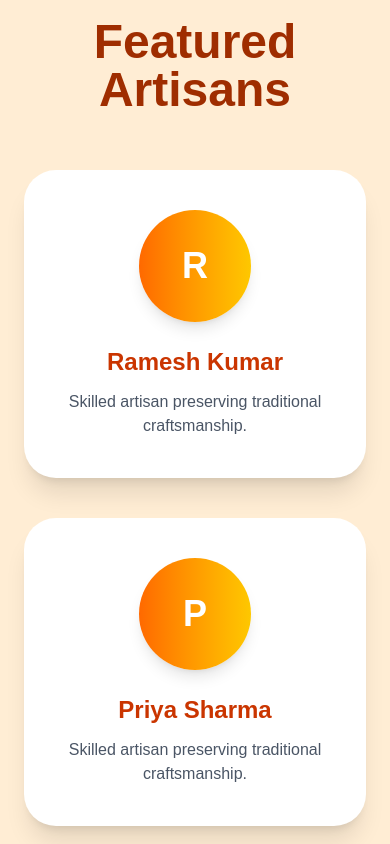
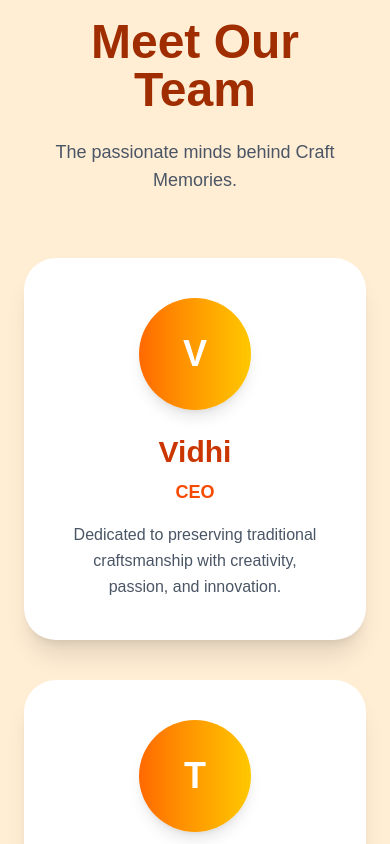
Before and after one commit to akshit1727/craft-memories, a Next.js app: page / in a window 390 px wide. Shown: the part 8240-9084 px from the top of the page. Built offline with nearby package versions, Linux system fonts and the light colour scheme.

Commit message:
updated team members

```diff
--- a/app/page.tsx
+++ b/app/page.tsx
@@ -4,77 +4,110 @@ export default function CraftMemoriesWebsite() {
       title: "Metal Casting",
       image:
         "https://images.unsplash.com/photo-1517048676732-d65bc937f952?q=80&w=1200&auto=format&fit=crop",
-      description: "Traditional handcrafted metal masterpieces made with timeless techniques.",
+      description:
+        "Traditional handcrafted metal masterpieces made with timeless techniques.",
     },
     {
       title: "Paintings",
       image:
         "https://images.unsplash.com/photo-1460661419201-fd4cecdf8a8b?q=80&w=1200&auto=format&fit=crop",
-      description: "Beautiful paintings inspired by Indian heritage and creativity.",
+      description:
+        "Beautiful paintings inspired by Indian heritage and creativity.",
     },
     {
       title: "Tribal Jewellery",
       image:
         "https://images.unsplash.com/photo-1617038220319-276d3cfab638?q=80&w=1200&auto=format&fit=crop",
-      description: "Authentic tribal jewellery crafted with elegance and culture.",
+      description:
+        "Authentic tribal jewellery crafted with elegance and culture.",
     },
     {
       title: "Bamboo Craft",
       image:
         "https://images.unsplash.com/photo-1505693416388-ac5ce068fe85?q=80&w=1200&auto=format&fit=crop",
-      description: "Eco-friendly bamboo creations made by skilled artisans.",
+      description:
+        "Eco-friendly bamboo creations made by skilled artisans.",
     },
     {
       title: "Stone Carving",
       image:
         "https://images.unsplash.com/photo-1518998053901-5348d3961a04?q=80&w=1200&auto=format&fit=crop",
-      description: "Detailed stone carvings reflecting ancient artistic traditions.",
+      description:
+        "Detailed stone carvings reflecting ancient artistic traditions.",
     },
     {
       title: "Embroidery Sarees",
       image:
         "https://images.unsplash.com/photo-1610030469983-98e550d6193c?q=80&w=1200&auto=format&fit=crop",
-      description: "Elegant embroidered sarees woven with beauty and heritage.",
+      description:
+        "Elegant embroidered sarees woven with beauty and heritage.",
     },
     {
       title: "Pottery",
       image:
         "https://images.unsplash.com/photo-1517685352821-92cf88aee5a5?q=80&w=1200&auto=format&fit=crop",
-      description: "Handmade clay pottery crafted with passion and precision.",
+      description:
+        "Handmade clay pottery crafted with passion and precision.",
     },
     {
       title: "Paper Mache",
       image:
         "https://images.unsplash.com/photo-1516321318423-f06f85e504b3?q=80&w=1200&auto=format&fit=crop",
-      description: "Creative paper mache art full of vibrant colors and imagination.",
+      description:
+        "Creative paper mache art full of vibrant colors and imagination.",
     },
     {
       title: "Sandalwood Art",
       image:
         "https://images.unsplash.com/photo-1506744038136-46273834b3fb?q=80&w=1200&auto=format&fit=crop",
-      description: "Luxury sandalwood carvings admired for beauty and fragrance.",
+      description:
+        "Luxury sandalwood carvings admired for beauty and fragrance.",
     },
   ];
 
   const testimonials = [
     {
       name: "Meera Singh",
-      text: "Absolutely beautiful handmade products with amazing craftsmanship!",
+      text:
+        "Absolutely beautiful handmade products with amazing craftsmanship!",
     },
     {
       name: "Aarav Malhotra",
-      text: "Loved the detailing and authentic handcrafted designs.",
+      text:
+        "Loved the detailing and authentic handcrafted designs.",
     },
     {
       name: "Riya Kapoor",
-      text: "One of the best traditional art collections I’ve ever seen.",
+      text:
+        "One of the best traditional art collections I’ve ever seen.",
     },
   ];
 
-  const artisans = [
-    "Ramesh Kumar",
-    "Priya Sharma",
-    "Kavita Joshi",
+  const teamMembers = [
+    {
+      role: "CEO",
+      name: "Vidhi",
+    },
+    {
+      role: "Marketing Head",
+      name: "Tanishka",
+    },
+    {
+      role: "R&D Head",
+      name: "Anchal",
+    },
+    {
+      role: "Design Head",
+      name: "Anshu",
+    },
+    {
+      role: "Finance Head",
+      name: "Hanu",
+    },
+    {
+      role: "Sales & Logistics Head",
+      name: "Sheetal",
+    },
   ];
 
   return (
@@ -91,6 +124,7 @@ export default function CraftMemoriesWebsite() {
               <h1 className="text-3xl font-extrabold text-orange-700">
                 Craft Memories
               </h1>
+
               <p className="text-sm text-gray-600">
                 Crafting Culture Into Timeless Memories
               </p>
@@ -101,12 +135,15 @@ export default function CraftMemoriesWebsite() {
             <a href="#collections" className="hover:text-orange-600 transition">
               Collections
             </a>
+
             <a href="#about" className="hover:text-orange-600 transition">
               About
             </a>
-            <a href="#artisans" className="hover:text-orange-600 transition">
-              Artisans
+
+            <a href="#team" className="hover:text-orange-600 transition">
+              Team
             </a>
+
             <a href="#contact" className="hover:text-orange-600 transition">
               Contact
             </a>
@@ -151,7 +188,10 @@ export default function CraftMemoriesWebsite() {
 
           <div className="absolute -bottom-8 -left-8 bg-white rounded-3xl p-6 shadow-2xl">
             <h3 className="text-4xl font-bold text-orange-700">9+</h3>
-            <p className="text-gray-600">Traditional Craft Categories</p>
+
+            <p className="text-gray-600">
+              Traditional Craft Categories
+            </p>
           </div>
         </div>
       </section>
@@ -162,6 +202,7 @@ export default function CraftMemoriesWebsite() {
           <h2 className="text-5xl font-bold text-orange-800">
             Our Collections
           </h2>
+
           <p className="mt-4 text-lg text-gray-600">
             Discover handcrafted art forms from across India.
           </p>
@@ -195,7 +236,7 @@ export default function CraftMemoriesWebsite() {
         </div>
       </section>
 
-      {/* About Section */}
+      {/* About */}
       <section
         id="about"
         className="bg-white/60 backdrop-blur-lg py-24 px-6"
@@ -246,35 +287,46 @@ export default function CraftMemoriesWebsite() {
               key={index}
               className="bg-white rounded-3xl p-8 text-center shadow-xl"
             >
-              <h3 className="text-2xl font-bold text-orange-700">{item}</h3>
+              <h3 className="text-2xl font-bold text-orange-700">
+                {item}
+              </h3>
             </div>
           ))}
         </div>
       </section>
 
-      {/* Artisans */}
-      <section id="artisans" className="bg-orange-100 py-24 px-6">
-        <div className="max-w-6xl mx-auto text-center">
-          <h2 className="text-5xl font-bold text-orange-800 mb-14">
-            Featured Artisans
+      {/* Team */}
+      <section id="team" className="bg-orange-100 py-24 px-6">
+        <div className="max-w-7xl mx-auto text-center">
+          <h2 className="text-5xl font-bold text-orange-800 mb-6">
+            Meet Our Team
           </h2>
 
-          <div className="grid md:grid-cols-3 gap-10">
-            {artisans.map((name, index) => (
+          <p className="text-lg text-gray-600 mb-16">
+            The passionate minds behind Craft Memories.
+          </p>
+
+          <div className="grid sm:grid-cols-2 lg:grid-cols-3 gap-10">
+            {teamMembers.map((member, index) => (
               <div
                 key={index}
-                className="bg-white rounded-[2rem] p-10 shadow-xl"
+                className="bg-white rounded-[2rem] p-10 shadow-xl hover:-translate-y-2 transition duration-300"
               >
                 <div className="w-28 h-28 mx-auto rounded-full bg-gradient-to-r from-orange-500 to-yellow-400 flex items-center justify-center text-4xl font-bold text-white shadow-lg">
-                  {name.charAt(0)}
+                  {member.name.charAt(0)}
                 </div>
 
-                <h3 className="mt-6 text-2xl font-bold text-orange-700">
-                  {name}
+                <h3 className="mt-6 text-3xl font-bold text-orange-700">
+                  {member.name}
                 </h3>
 
-                <p className="mt-3 text-gray-600">
-                  Skilled artisan preserving traditional craftsmanship.
+                <p className="mt-2 text-orange-600 font-semibold text-lg">
+                  {member.role}
+                </p>
+
+                <p className="mt-4 text-gray-600 leading-relaxed">
+                  Dedicated to preserving traditional craftsmanship with
+                  creativity, passion, and innovation.
                 </p>
               </div>
             ))}
@@ -321,18 +373,33 @@ export default function CraftMemoriesWebsite() {
 
           <div className="grid md:grid-cols-3 gap-8 mt-12">
             <div className="bg-orange-50 p-8 rounded-3xl shadow-md">
-              <h3 className="text-2xl font-bold text-orange-700">Email</h3>
-              <p className="mt-3 text-gray-600">hello@craftmemories.in</p>
+              <h3 className="text-2xl font-bold text-orange-700">
+                Email
+              </h3>
+
+              <p className="mt-3 text-gray-600">
+                hello@craftmemories.in
+              </p>
             </div>
 
             <div className="bg-orange-50 p-8 rounded-3xl shadow-md">
-              <h3 className="text-2xl font-bold text-orange-700">Phone</h3>
-              <p className="mt-3 text-gray-600">+91 98765 43210</p>
+              <h3 className="text-2xl font-bold text-orange-700">
+                Phone
+              </h3>
+
+              <p className="mt-3 text-gray-600">
+                +91 98765 43210
+              </p>
             </div>
 
             <div className="bg-orange-50 p-8 rounded-3xl shadow-md">
-              <h3 className="text-2xl font-bold text-orange-700">Location</h3>
-              <p className="mt-3 text-gray-600">Delhi, India</p>
+              <h3 className="text-2xl font-bold text-orange-700">
+                Location
+              </h3>
+
+              <p className="mt-3 text-gray-600">
+                Delhi, India
+              </p>
             </div>
           </div>
         </div>
@@ -340,7 +407,9 @@ export default function CraftMemoriesWebsite() {
 
       {/* Footer */}
       <footer className="bg-orange-700 text-white py-8 text-center mt-10">
-        <h2 className="text-2xl font-bold">Craft Memories</h2>
+        <h2 className="text-2xl font-bold">
+          Craft Memories
+        </h2>
 
         <p className="mt-3 text-orange-100">
           Crafting Culture Into Timeless Memories
```
